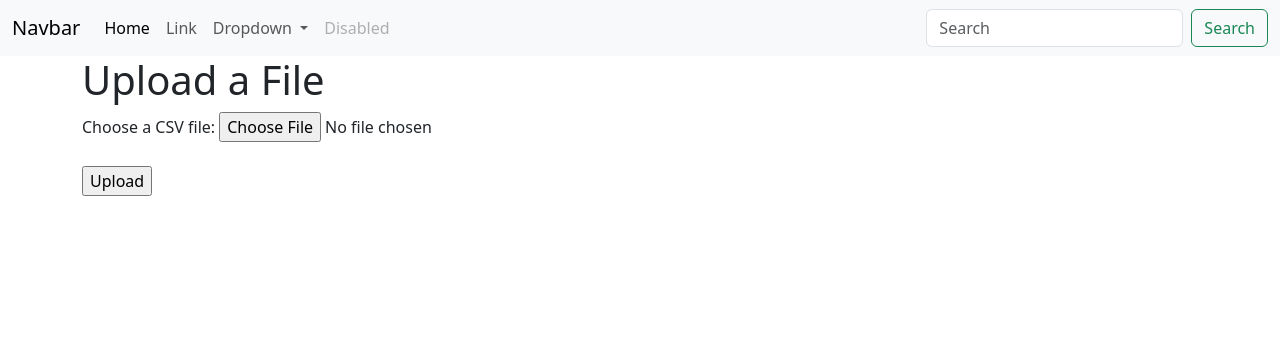
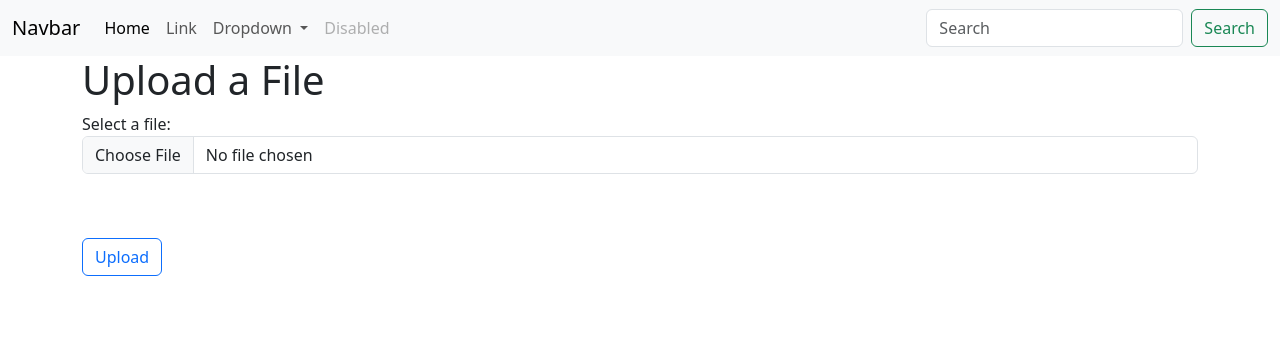
Before and after one commit to amirqa1381/FutureLens, a Django app: page /getting-file/ in a window 1280 px wide. Shown: the top 356 px of the page. Run offline with Django 5.2, Linux system fonts and the light colour scheme.

Commit message:
here is the html file that i've wrote for getting the file from the user

```diff
--- a/main/templates/main/getting_file.html
+++ b/main/templates/main/getting_file.html
@@ -11,25 +11,10 @@ File Input
         <h1>Upload a File</h1>
     <form action="{% url "getting_file" %}" method="post" enctype="multipart/form-data">
         {% csrf_token %}
-        <label for="file-upload">Choose a CSV file:</label>
-        <input type="file" id="file-upload" name="file" accept=".csv" required>
+        {{form.as_p}}
         <br><br>
-        <input type="submit" value="Upload">
+        <button type="submit" class="btn btn-outline-primary">Upload</button>
     </form>
-    <div>
-        {% if csv_data %}
-            <h2>Csv data: </h2>
-            {% for row in csv_data %}
-                <table border='1'>
-                    <tr>
-                        {% for item in row %}
-                            <td>{{item}}</td>
-                        {% endfor %}
-                    </tr>
-                </table>
-            {% endfor %}
-        {% endif %}
-    </div>
     </div>
 </div>
 {% endblock content %}
```
